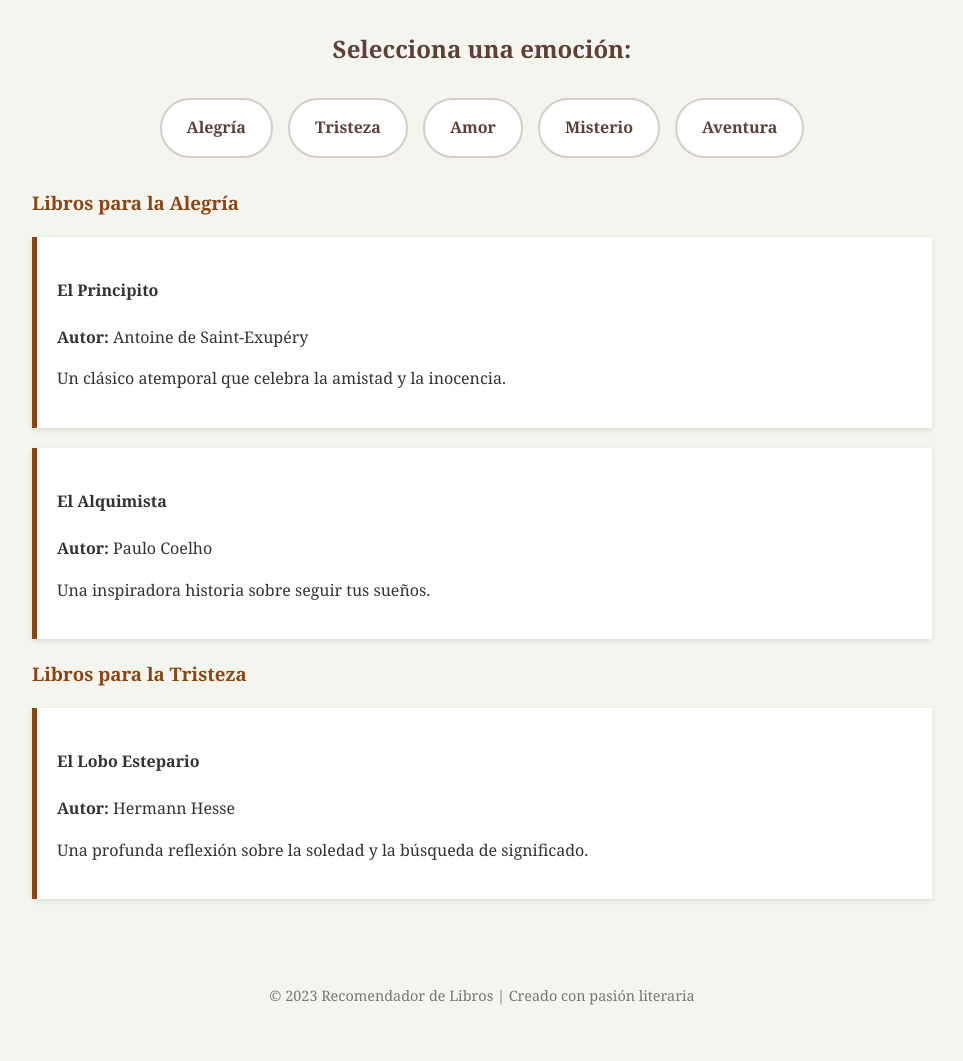
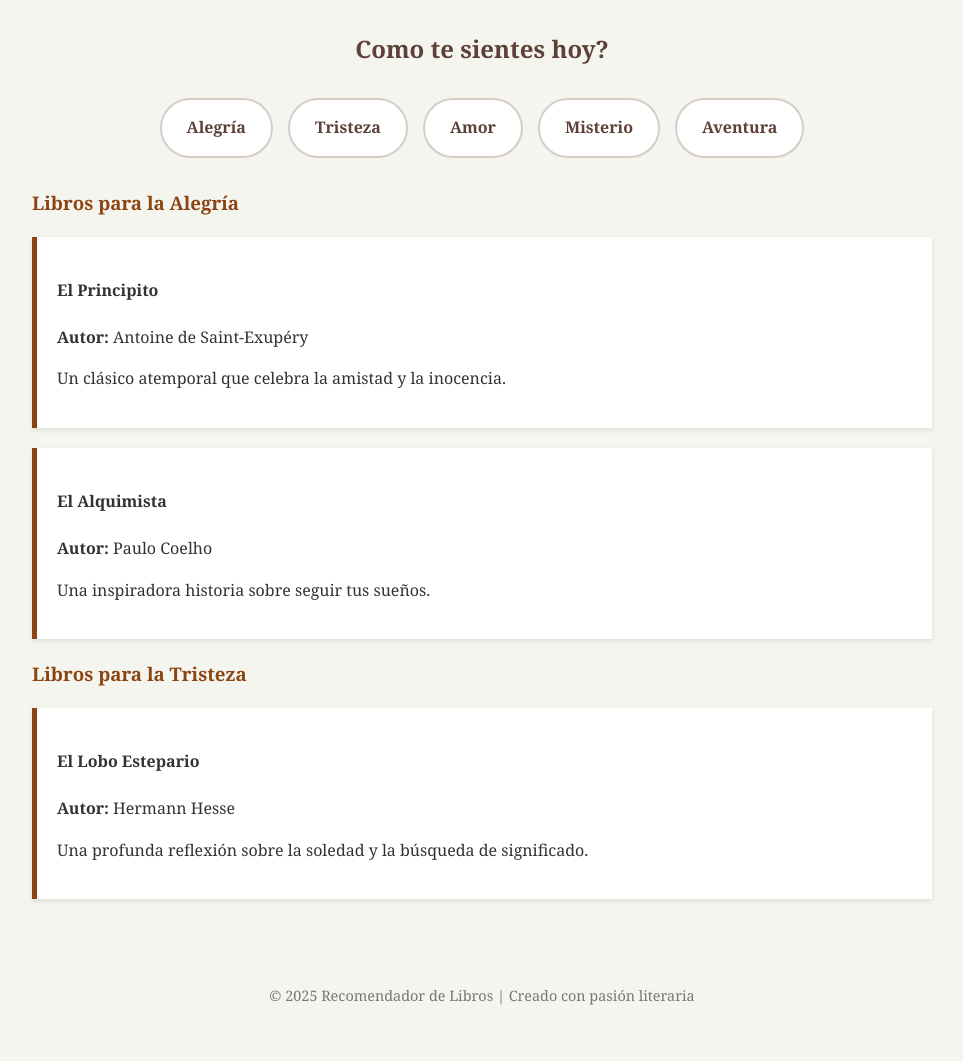
Before and after one commit to RMontiel9/djangoWeb, a Django app: page / in a window 1280 px wide. Shown: the part 194-1255 px from the top of the page, without its empty margins (158-1121 px from the left). Run offline with Django 5.2, Linux system fonts and the light colour scheme.

Commit message:
Se actualizó la idea del proyecto(cambios en index.html)

```diff
--- a/templates/index.html
+++ b/templates/index.html
@@ -79,7 +79,7 @@
     </header>
 
     <main>
-        <h2 style="text-align: center; color: #5d4037;">Selecciona una emoción:</h2>
+        <h2 style="text-align: center; color: #5d4037;">Como te sientes hoy?</h2>
 
         <div class="emociones">
             <a href="#alegria" class="emocion">Alegría</a>
@@ -119,7 +119,7 @@
     </main>
 
     <footer>
-        <p>© 2023 Recomendador de Libros | Creado con pasión literaria</p>
+        <p>© 2025 Recomendador de Libros | Creado con pasión literaria</p>
     </footer>
 </body>
 </html>
```
